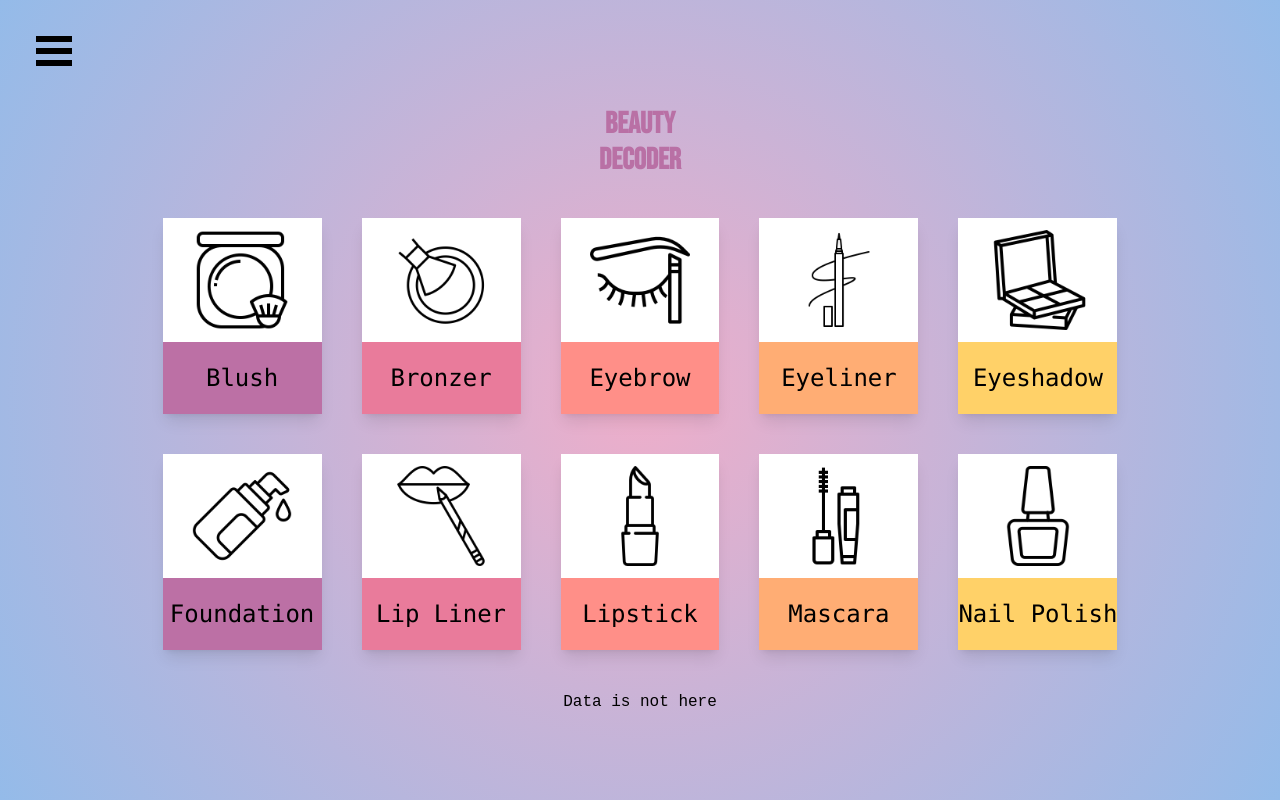
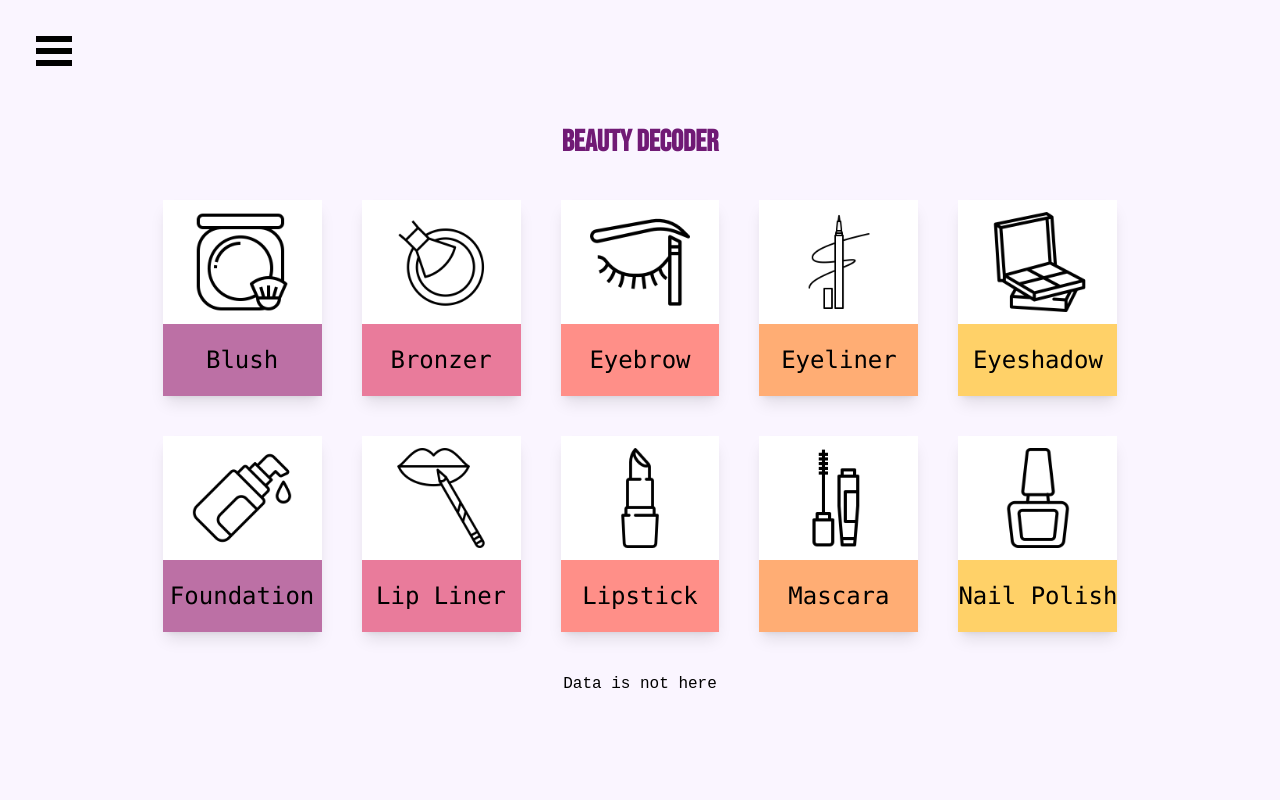
Before and after one commit to Kevasc/beauty-decoder, a Next.js app: page /decoder in a window 1280 px wide. Built offline with nearby package versions, Linux system fonts and the light colour scheme.

Commit message:
added light purple background, changed text color, changed how the titles are aligned

```diff
--- a/src/app/about/page.tsx
+++ b/src/app/about/page.tsx
@@ -1,9 +1,8 @@
 const About: React.FC = () => {
   return (
     <div>
-      <div className="container flex flex-col items-center justify-center mx-auto">
-        <h1 className="font-bebas text-3xl font-bold  mt-5">BEAUTY</h1>
-        <p className="font-bebas text-3xl font-bold ">DECODER</p>
+      <div className="container flex flex-col items-center justify-center mx-auto bg-purple-50">
+        <h1 className="font-bebas text-3xl font-bold  mt-5">BEAUTY DECODER</h1>
         <p className="font-bebas text-2xl font-normal flex items-center m-2 mt-4  justify-center ">
           A simple way to check if the cosmetics you are using are vegan, gluten
           free and crulety free.
--- a/src/app/decoder/page.tsx
+++ b/src/app/decoder/page.tsx
@@ -23,7 +23,7 @@ export type Product = {
 };
 
 const staticCategoryArray: Product[] = [
-  { name: "Blush", img: Blush, color: " #bc70a5" },
+  { name: "Blush", img: Blush, color: "#bc70a5" },
   { name: "Bronzer", img: Bronzer, color: "#e97b9b" },
   { name: "Eyebrow", img: Eyebrow, color: "#ff8f88" },
   { name: "Eyeliner", img: Eyeliner, color: "#ffad74" },
@@ -36,18 +36,19 @@ const staticCategoryArray: Product[] = [
 ];
 //The React.FC type annotation specifies that it is a React functional component
 const Decoder: React.FC = () => {
-
   // this initializes as an empty array. The state can hold either an array of ProductDetail, an empty array, or undefined
-  const [productDetailsList, setProductDetailsList] = useState<ProductDetail[] | [] | undefined>([]);
+  const [productDetailsList, setProductDetailsList] = useState<
+    ProductDetail[] | [] | undefined
+  >([]);
 
   //The getProductsApi function is responsible for fetching product details from an API.
   const getProductsApi = async (productType: string) => {
     //This line cleans the product type string by converting it to lowercase and replacing spaces with underscores, to format it for API calls withought affecting how its displayed
     const cleanedProductType = productType.toLowerCase().replace(" ", "_");
     //calls the getProducts function with the cleaned product type and waits for the result. This contains product details.
-    const apiResult = await getProducts(cleanedProductType)
+    const apiResult = await getProducts(cleanedProductType);
     //This updates the productDetailsList state with the fetched product details from the API
-    setProductDetailsList(apiResult)
+    setProductDetailsList(apiResult);
   };
 
   //the productCards variable by mapping over staticCatergoryArray and returns a product card for each item
@@ -66,26 +67,19 @@ const Decoder: React.FC = () => {
   });
 
   return (
-    <div
-      className="min-h-screen flex flex-col items-center justify-center"
-      style={{
-        background:
-          "radial-gradient(circle, rgba(238,174,202,1) 0%, rgba(148,187,233,1) 100%)",
-      }}
-    >
-      <div className="container flex flex-col items-center justify-center mx-auto">
-        <h1 className="font-bebas text-3xl font-bold text-purple-main mt-5">
-          BEAUTY
+    <div className="min-h-screen flex flex-col items-center justify-center bg-purple-50">
+      <div className="container flex flex-col items-center justify-center mx-auto ">
+        <h1 className="font-bebas text-3xl font-bold  text-fuchsia-900 mt-5">
+          BEAUTY DECODER
         </h1>
-        <p className="font-bebas text-3xl font-bold text-purple-main">
-          DECODER
-        </p>
       </div>
       <div className="grid grid-cols-1 sm:grid-cols-2 md:grid-cols-3 lg:grid-cols-4 xl:grid-cols-5 gap-10 p-10">
         {productCards}
       </div>
       <div>
-        {productDetailsList !== undefined && productDetailsList.length > 0 ? "Data is here" : "Data is not here"}
+        {productDetailsList !== undefined && productDetailsList.length > 0
+          ? "Data is here"
+          : "Data is not here"}
       </div>
     </div>
   );
--- a/src/app/page.tsx
+++ b/src/app/page.tsx
@@ -5,28 +5,25 @@ const Homepage = () => {
   return (
     <div
       data-testid="homepage_container"
-      className="min-h-screen flex flex-col items-center justify-center"
-      style={{
-        background:
-          "radial-gradient(circle, rgba(238,174,202,1) 0%, rgba(148,187,233,1) 100%)",
-      }}
+      className="min-h-screen flex flex-col items-center justify-center bg-purple-50"
+
     >
       <div className="container flex flex-col items-center justify-center mx-auto">
         <h1
           data-testid="heading_top_line"
-          className="font-bebas text-9xl text-purple-main font-bold  mt-5"
+          className="font-bebas text-9xl text-fuchsia-900 font-bold mt-5"
         >
           BEAUTY
         </h1>
         <p
           data-testid="heading_bottom_line"
-          className="font-bebas text-9xl text-purple-main stroke-black-300 font-bold "
+          className="font-bebas text-9xl text-fuchsia-900 font-bold "
         >
           DECODER
         </p>
         <p
           data-testid="homepage_description"
-          className="font-mono text-2xl font-normal text-fuchsia-900 flex items-center m-2 mt-4  justify-center "
+          className="font-mono text-2xl font-normal text-neutral-900 flex items-center m-2 mt-4  justify-center "
         >
           A simple cosmetics ingredients comparison website
         </p>
--- a/src/components/NavBar.tsx
+++ b/src/components/NavBar.tsx
@@ -61,7 +61,7 @@ const NavBar = () => {
           onClick={() => {
             setIsOpen(false);
           }}
-          className="menu-item font-mono  text-fuchsia-900"
+          className="menu-item font-mono  text-neutral-900"
           id="home"
         >
           Home
@@ -71,7 +71,7 @@ const NavBar = () => {
           onClick={() => {
             setIsOpen(false);
           }}
-          className="menu-item font-mono  text-fuchsia-900"
+          className="menu-item font-mono text-neutral-900"
           id="decoder"
         >
           Decoder
@@ -81,7 +81,7 @@ const NavBar = () => {
           onClick={() => {
             setIsOpen(false);
           }}
-          className="menu-item font-mono  text-fuchsia-900"
+          className="menu-item font-mono  text-neutral-900"
           id="about"
         >
           About
```
